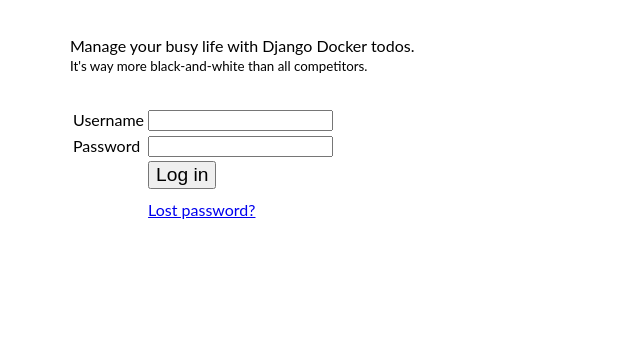
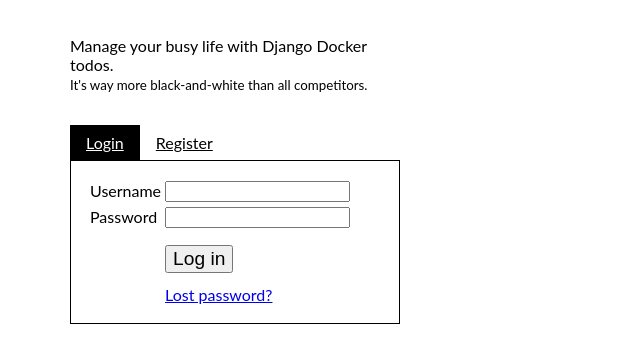
Before and after one commit to ErnstHaagsman/djangodocker, a Django app: template djangodocker/templates/registration/login.html in a window 1280 px wide. Shown: the part 90-453 px from the top of the page, without its empty margins (0-640 px from the left). Run offline with Django 3.2, Linux system fonts and the light colour scheme; the template is opened without the code that fills it, so the values that code supplies are empty, except form fields; tables that the repository leaves empty hold one stand-in row (values such as "Sample post"); form fields are guessed from the names that the template uses.

Commit message:
Add user registration
One can now register a user, happy path only. And you're
not authenticated as the new user in the end yet :(

```diff
--- a/djangodocker/static/djangodocker/style.css
+++ b/djangodocker/static/djangodocker/style.css
@@ -71,7 +71,7 @@
 }
 
 #authform {
-    width: 600px;
+    width: 330px;
     padding: 20px;
 }
 
@@ -82,3 +82,52 @@
 #tagline {
     margin-bottom: 2em;
 }
+
+.toggleform {
+    border: 1px solid black;
+    padding-top: 1em;
+    padding-left: 1em;
+    padding-bottom: 1em;
+}
+
+.logintoggle {
+    overflow: hidden;
+}
+
+.logintoggle ul {
+    margin-top: 0px;
+    list-style: none;
+    padding-left: 0px;
+}
+
+.logintoggle li {
+    float: left;
+    padding-left: 1em;
+    padding-right: 1em;
+    padding-bottom: 0.5em;
+    padding-top: 0.5em;
+}
+
+.logintoggle li.selected {
+    background-color: black;
+}
+
+.logintoggle li.selected a {
+    color: white;
+}
+
+.logintoggle a {
+    color: black;
+}
+
+.registerform {
+    display: none;
+}
+
+tr.password td {
+    padding-top: 0.7em;
+}
+
+#authform input[type=submit] {
+    margin-top: 0.7em;
+}
--- a/djangodocker/templates/registration/login.html
+++ b/djangodocker/templates/registration/login.html
@@ -1,6 +1,25 @@
 {% extends "djangodocker/base.html" %}
 
 {% block content %}
+
+<script type="text/javascript">
+
+$(function(){
+    $('a', '.logintoggle').on('click', function(args){
+      var clickedLink = $(args.target);
+      var enable = clickedLink.data('enable');
+
+        // Do the actual showing and hiding
+        $('.toggleform').hide();
+        $('.'+enable).show();
+
+        // Set 'selected' class on the link's parent
+        $('.logintoggle li').removeClass('selected');
+        clickedLink.parent().addClass('selected');
+    });
+});
+
+</script>
 
 <div id="authform">
 
@@ -9,6 +28,15 @@
     <small>It's way more black-and-white
     than all competitors.</small>
 </p>
+
+<div class="logintoggle">
+<ul>
+    <li class="selected"><a href="#" data-enable="loginform">Login</a></li>
+    <li><a href="#" data-enable="registerform">Register</a></li>
+</ul>
+</div>
+
+<div class="toggleform loginform">
 
 {% if form.errors %}
 <p>Your username and password didn't match. Please try again.</p>
@@ -48,6 +76,36 @@
 <input type="hidden" name="next" value="{{ next }}" />
 </form>
 
+</div>
+
+<div class="toggleform registerform">
+<form method="post" action="{% url 'signup' %}">
+{% csrf_token %}
+<table>
+<tr>
+    <td>Username:</td>
+    <td>{{ form.username }}</td>
+</tr>
+<tr class="password">
+    <td><label for="id_password1">Password:</label></td>
+    <td><input type="password" name="password1" required id="id_password1" /></td>
+</tr>
+<tr>
+    <td><label for="id_password2">Repeat:</label></td>
+    <td><input type="password" name="password2" required id="id_password2" /></td>
+</tr>
+<tr>
+    <td></td>
+    <td>
+        <input type="submit" value="Register" /><br />
+    </td>
+</tr>
+</table>
+
+<input type="hidden" name="next" value="{{ next }}" />
+</form>
+</div>
+
 {# Assumes you setup the password_reset view in your URLconf #}
 <p></p>
 
--- a/djangodocker/urls.py
+++ b/djangodocker/urls.py
@@ -20,6 +20,7 @@
 
 urlpatterns = [
     url(r'^$', views.index),
+    url(r'^signup/', views.signup, name='signup'),
     url(r'^todos/add', views.add_todo),
     url(r'^todos/(?P<todo_id>\d+)/toggle', views.toggle_todo),
     url(r'^admin/', admin.site.urls),
```
Also changed, not shown: djangodocker/views.py (+11 -0 lines).
